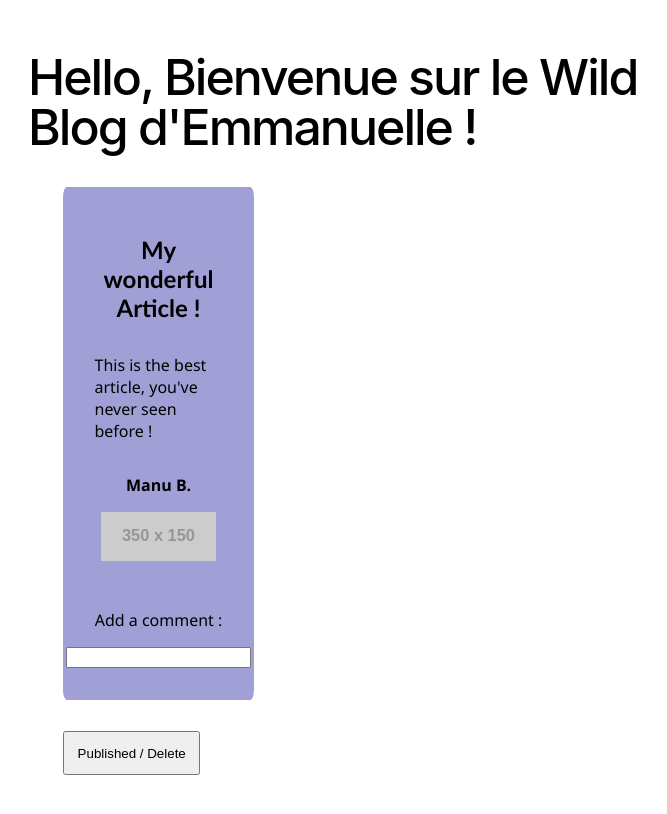
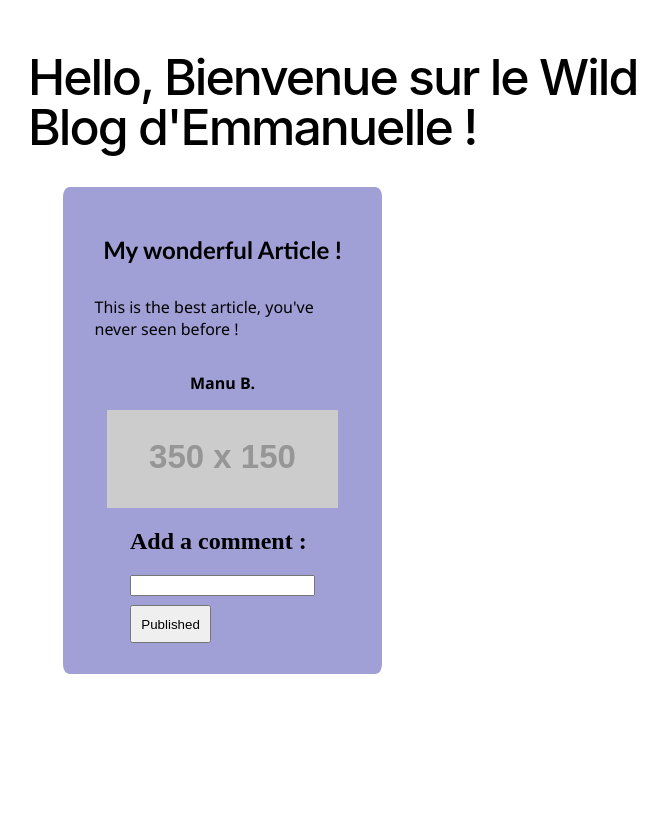
Before and after one commit to EmmanuelleBonoli/wildBlog, an Angular app: page / in a window 1280 px wide. Shown: the top 814 px of the page, without its empty margins (278-945 px from the left). Built offline with nearby package versions, Linux system fonts and the light colour scheme.

Commit message:
update button to publish a comment

```diff
--- a/src/app/article-component/article-component.component.html
+++ b/src/app/article-component/article-component.component.html
@@ -1,14 +1,19 @@
 <div class="article">
-  <div class="card" *ngIf="article.isPublished">
+  <div class="card">
     <h1>{{ article.title }}</h1>
     <p>{{ article.content }}</p>
     <p class="author">{{ article.author }}</p>
     <img [src]="article.image" [alt]="article.title" />
-    <p>{{ article.comment }}</p>
-    <p>Add a comment :</p>
-    <input type="text" [(ngModel)]="article.comment" />
+
+    <div class="addComment" *ngIf="article.isPublished">
+      <h2>Add a comment :</h2>
+      <input type="text" [(ngModel)]="article.comment" />
+      <button type="button" (click)="togglePublication()">Published</button>
+    </div>
+    <div class="commentAndDelete" *ngIf="!article.isPublished">
+      <h2>Comment :</h2>
+      <p>{{ article.comment }}</p>
+      <button type="button" (click)="togglePublication()">Delete</button>
+    </div>
   </div>
-  <button type="button" (click)="togglePublication()">
-    Published / Delete
-  </button>
 </div>
--- a/src/app/article-component/article-component.component.scss
+++ b/src/app/article-component/article-component.component.scss
@@ -3,7 +3,7 @@
   .card {
     background-color: rgb(160, 160, 215);
     border-radius: 2%;
-    width: 10vw;
+    width: 20vw;
     padding: 5%;
     display: flex;
     flex-direction: column;
@@ -28,8 +28,9 @@
     }
   }
   button {
+    cursor: pointer;
     display: flex;
     margin-top: 5%;
-    padding: 2%;
+    padding: 5%;
   }
 }
```
